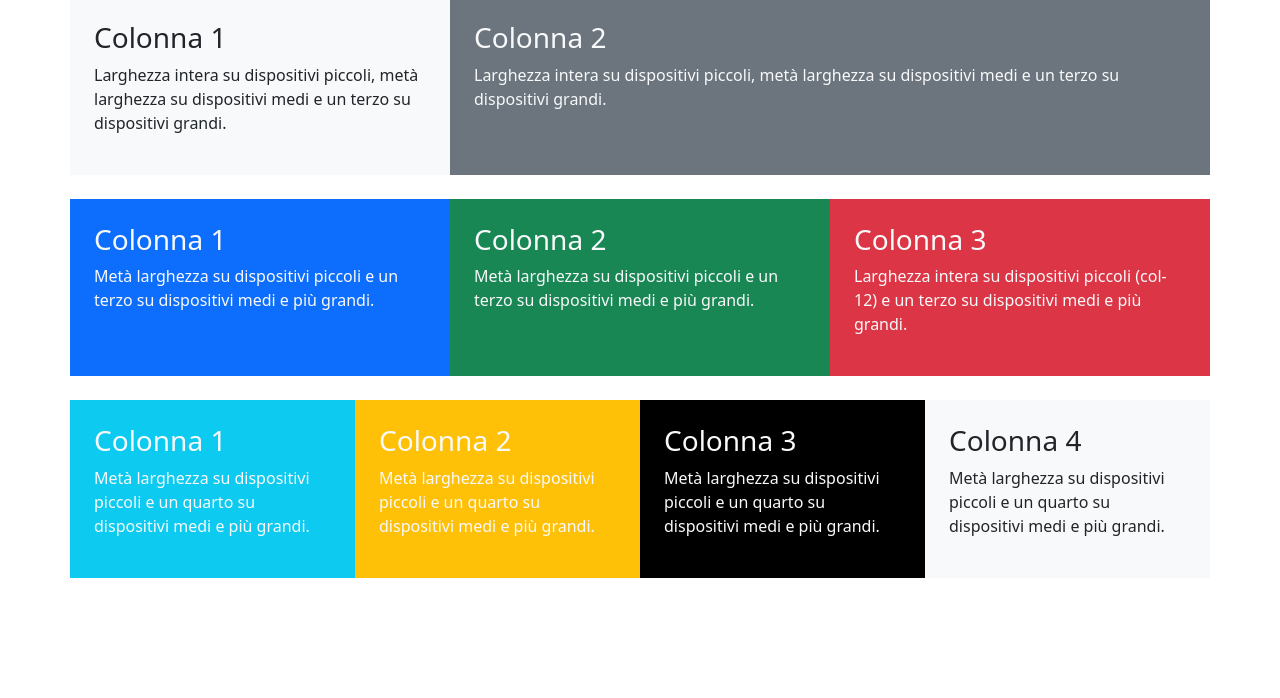
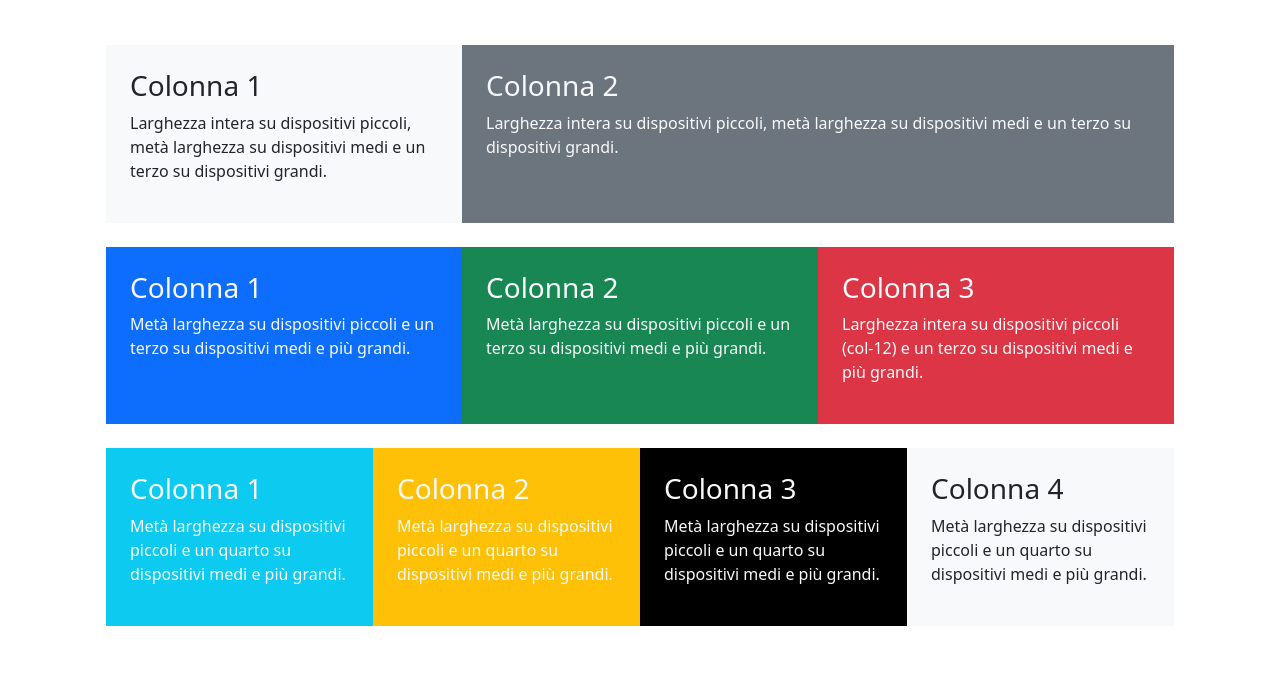
Before and after one commit to simone-sampino/htmlcss-bootstrap-layout, a plain HTML site: page index.html in a window 1280 px wide. Shown: the part 179-877 px from the top of the page. Before the commit the page ends 800 px from the top, so only its background shows below. Drawn offline with nearby package versions, Linux system fonts and the light colour scheme.

Commit message:
Refactor grid layout for improved readability and consistency in text color

```diff
--- a/index.html
+++ b/index.html
@@ -9,20 +9,20 @@
     <title>Bootstrap Layout</title>
 </head>
 
-<body>
-    <div class="container">
-        <div class="text-center my-5">
+<body class="text-light">
+    <div class="container p-5">
+        <div class="text-center text-dark my-5">
             <h1>Bootstrap 5 Responsive Grid</h1>
             <h2 class="fs-5 fw-light text-secondary">Layout a griglia con diversi breakpoint (sm, md, lg)</h2>
         </div>
 
         <div class="row mb-4">
-            <div class="col-12 col-md-6 col-lg-4 bg-light p-4">
+            <div class="col-12 col-md-6 col-lg-4 bg-light text-dark p-4">
                 <h3>Colonna 1</h3>
                 <p>Larghezza intera su dispositivi piccoli, metà larghezza su dispositivi medi e un terzo su dispositivi
                     grandi.</p>
             </div>
-            <div class="col-12 col-md-6 col-lg-8 bg-secondary p-4 text-light">
+            <div class="col-12 col-md-6 col-lg-8 bg-secondary p-4">
                 <h3>Colonna 2</h3>
                 <p>Larghezza intera su dispositivi piccoli, metà larghezza su dispositivi medi e un terzo su dispositivi
                     grandi.</p>
@@ -30,34 +30,34 @@
         </div>
 
         <div class="row mb-4">
-            <div class="col-6 col-md-4 bg-primary text-light p-4">
+            <div class="col-6 col-md-4 bg-primary p-4">
                 <h3>Colonna 1</h3>
                 <p>Metà larghezza su dispositivi piccoli e un terzo su dispositivi medi e più grandi.</p>
             </div>
-            <div class="col-6 col-md-4 bg-success p-4 text-light">
+            <div class="col-6 col-md-4 bg-success p-4">
                 <h3>Colonna 2</h3>
                 <p>Metà larghezza su dispositivi piccoli e un terzo su dispositivi medi e più grandi.</p>
             </div>
-            <div class="col-12 col-md-4 bg-danger p-4 text-light">
+            <div class="col-12 col-md-4 bg-danger p-4">
                 <h3>Colonna 3</h3>
                 <p>Larghezza intera su dispositivi piccoli (col-12) e un terzo su dispositivi medi e più grandi.</p>
             </div>
         </div>
 
         <div class="row mb-4">
-            <div class="col-6 col-md-3 bg-info text-light p-4">
+            <div class="col-6 col-md-3 bg-info p-4">
                 <h3>Colonna 1</h3>
                 <p>Metà larghezza su dispositivi piccoli e un quarto su dispositivi medi e più grandi.</p>
             </div>
-            <div class="col-6 col-md-3 bg-warning p-4 text-light">
+            <div class="col-6 col-md-3 bg-warning p-4">
                 <h3>Colonna 2</h3>
                 <p>Metà larghezza su dispositivi piccoli e un quarto su dispositivi medi e più grandi.</p>
             </div>
-            <div class="col-6 col-md-3 bg-black p-4 text-light">
+            <div class="col-6 col-md-3 bg-black p-4">
                 <h3>Colonna 3</h3>
                 <p>Metà larghezza su dispositivi piccoli e un quarto su dispositivi medi e più grandi.</p>
             </div>
-            <div class="col-6 col-md-3 bg-light p-4">
+            <div class="col-6 col-md-3 bg-light text-dark p-4">
                 <h3>Colonna 4</h3>
                 <p>Metà larghezza su dispositivi piccoli e un quarto su dispositivi medi e più grandi.</p>
             </div>
```
